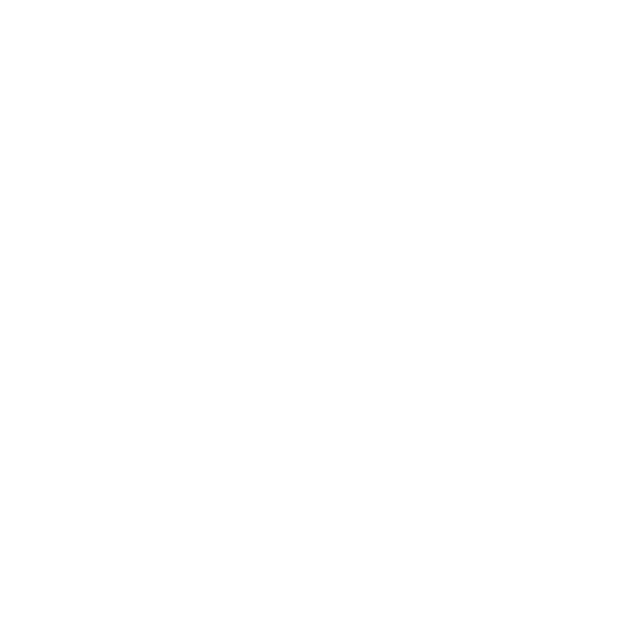
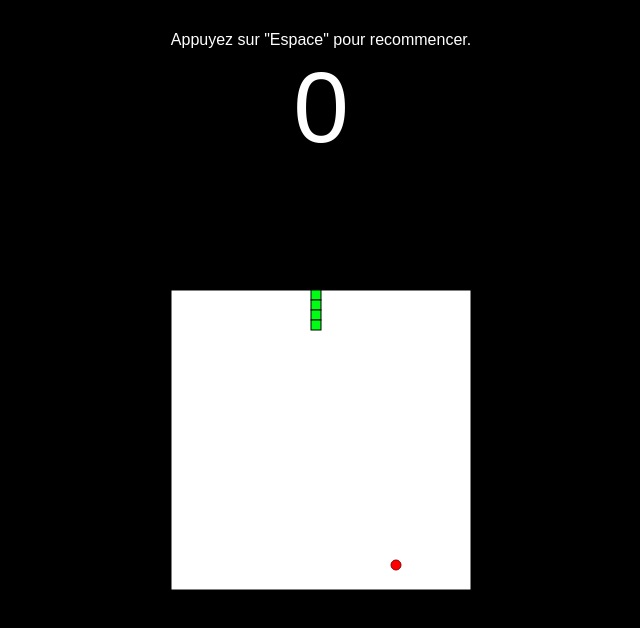
Before and after one commit to ChardomeThomas/snake, a plain HTML site: page index.html in a window 1280 px wide. Shown: the whole page, without its empty margins (319-959 px from the left). Drawn offline with Linux system fonts and the light colour scheme.

Commit message:
change in files

```diff
--- a/app.js
+++ b/app.js
@@ -0,0 +1,191 @@
+const canvas = document.getElementById('canvas');
+const ctx = canvas.getContext('2d');
+
+
+//Variables
+
+//Vitesse sur X
+vx = 0;
+//Vitesse sur Y
+vy = -10;
+// pommeX
+let pommeX = 0;
+// pommeY
+let pommeY = 0;
+let score = 0;
+// bugDirection
+let bugDirection = false;
+// stopGame
+let stopGame = false;
+
+let snake = [ {x:140, y:150}, {x:130, y:150}, {x:120, y:150}, {x:110, y:150}];
+
+function animation(){
+    if(stopGame === true){
+        return;
+    }else{
+    setTimeout(function() {
+        bugDirection = false;
+        nettoieCanvas();
+        dessinePomme();
+        faireAvancerSerpent();
+
+        dessineLeSerpent();
+
+        //recursion
+        animation();
+
+
+    }, 100);
+
+}
+}
+animation();
+creerPomme();
+function nettoieCanvas(){
+    ctx.fillStyle = "white";
+    ctx.strokeStyle = "black";
+    ctx.fillRect(0,0,canvas.clientWidth, canvas.height);
+    ctx.strokeRect(0,0,canvas.width, canvas.height);
+}
+
+function dessineLesMorceaux(morceau) {
+
+    ctx.fillStyle = "#00fe14";
+    ctx.strokeStyle = "black";
+    ctx.fillRect(morceau.x , morceau.y, 10, 10);
+    ctx.strokeRect(morceau.x , morceau.y, 10, 10);
+}
+function dessineLeSerpent(){
+
+    snake.forEach(morceau => {
+        dessineLesMorceaux(morceau);
+    })
+
+}
+
+
+function faireAvancerSerpent(){
+
+    const head = {x: snake[0].x + vx, y: snake[0].y + vy};
+    snake.unshift(head);
+
+    if(finDuJeu()){
+        snake.shift(head);
+        recommencer();
+        stopGame = true;
+        return;
+    }
+
+    const serpentMangePomme = snake[0].x === pommeX && snake[0].y === pommeY;
+
+    if (serpentMangePomme) {
+        score +=10;
+        document.getElementById('score').innerHTML = score;
+        creerPomme();
+    } else {
+        snake.pop();
+    }
+
+}
+dessineLeSerpent();
+
+document.addEventListener('keydown', changerDirection);
+
+function changerDirection(event){
+    //  console.log("event");
+
+    //eviter le bug
+    if(bugDirection) return;
+    bugDirection = true;
+
+    const FLECHE_GAUCHE = 37;
+    const FLECHE_DROITE = 39;
+    const FLECHE_ENHAUT = 38;
+    const FLECHE_ENBAS = 40;
+
+    const direction = event.keyCode;
+    const monter = vy === -10;
+    const descendre = vy === 10;
+    const adroite = vx === 10;
+    const agauche = vx === -10;
+
+    //si on est entrain d'aller à droite, alors vx = 10
+    //donc inverse de adroite = false, on interdit le retournement
+    if(direction === FLECHE_GAUCHE && !adroite){ vx = -10; vy = 0;}
+    if(direction === FLECHE_ENHAUT && !descendre){ vx = 0; vy = -10;}
+    if(direction === FLECHE_DROITE && !agauche){ vx = 10; vy = 0;}
+    if(direction === FLECHE_ENBAS && !monter){ vx = 0; vy = 10;}
+
+}
+
+function random(){
+
+    return Math.round((Math.random() * 290) / 10) * 10;
+
+}
+
+function creerPomme(){
+
+    pommeX = random();
+    pommeY = random();
+
+    snake.forEach(function(part){
+
+        const serpentSurPomme = part.x == pommeX && part.y == pommeY;
+
+        if (serpentSurPomme){
+            creerPomme();
+        }
+
+    })
+
+}
+
+function dessinePomme(){
+
+    ctx.fillStyle = "red";
+    ctx.strokeStyle = "darkred";
+    ctx.beginPath();
+    ctx.arc(pommeX + 5, pommeY + 5 , 5, 0, 2 * Math.PI);
+    ctx.fill();
+    ctx.stroke();
+
+}
+
+function finDuJeu(){
+
+    let snakeSansTete = snake.slice(1, -1);
+    let mordu = false;
+    snakeSansTete.forEach(morceau => {
+        if(morceau.x === snake[0].x && morceau.y === snake[0].y){
+            mordu = true;
+        }
+    })
+
+    const toucheMurGauche = snake[0].x < -1;
+    const toucheMurDroite = snake[0].x > canvas.width - 10;
+    const toucheMurTop = snake[0].y < -1;
+    const toucheMurBottom = snake[0].y > canvas.height -10;
+
+    let gameOver = false;
+
+    if(mordu || toucheMurGauche || toucheMurDroite || toucheMurTop || toucheMurBottom){
+        gameOver = true;
+    }
+
+    return gameOver;
+
+}
+
+function recommencer(){
+    const restart = document.getElementById('recommencer');
+    restart.style.display = "block";
+
+    document.addEventListener('keydown', (e) =>{
+        if(e.keyCode === 32){
+            document.location.reload(true);
+        }
+    })
+
+}
--- a/index.html
+++ b/index.html
@@ -9,6 +9,10 @@
 </head>
 <body>
 
+    <div id="recommencer">
+        Appuyez sur "Espace" pour recommencer.
+    </div>
+    <div id="score">0</div>
     <canvas id="canvas" width="300" height="300"></canvas>
 
     <script src="app.js"></script>
--- a/style.css
+++ b/style.css
@@ -0,0 +1,27 @@
+body{
+    margin: 0;
+    padding: 0;
+    background: #000;
+    display: flex;
+    justify-content: center;
+    align-items: center;
+    flex-direction: column;
+    font-family: sans-serif;
+}
+#canvas{
+    margin-top: 125px;
+}
+#score{
+    margin-top: 50px;
+    color: #fefefe;
+    font-size: 100px;
+}
+#recommencer{
+    position: fixed;
+    top: 5%;
+    left: 50%;
+    transform: translate(-50%, -50%);
+    color: #fefefe;
+    display:none;
+
+}
```
